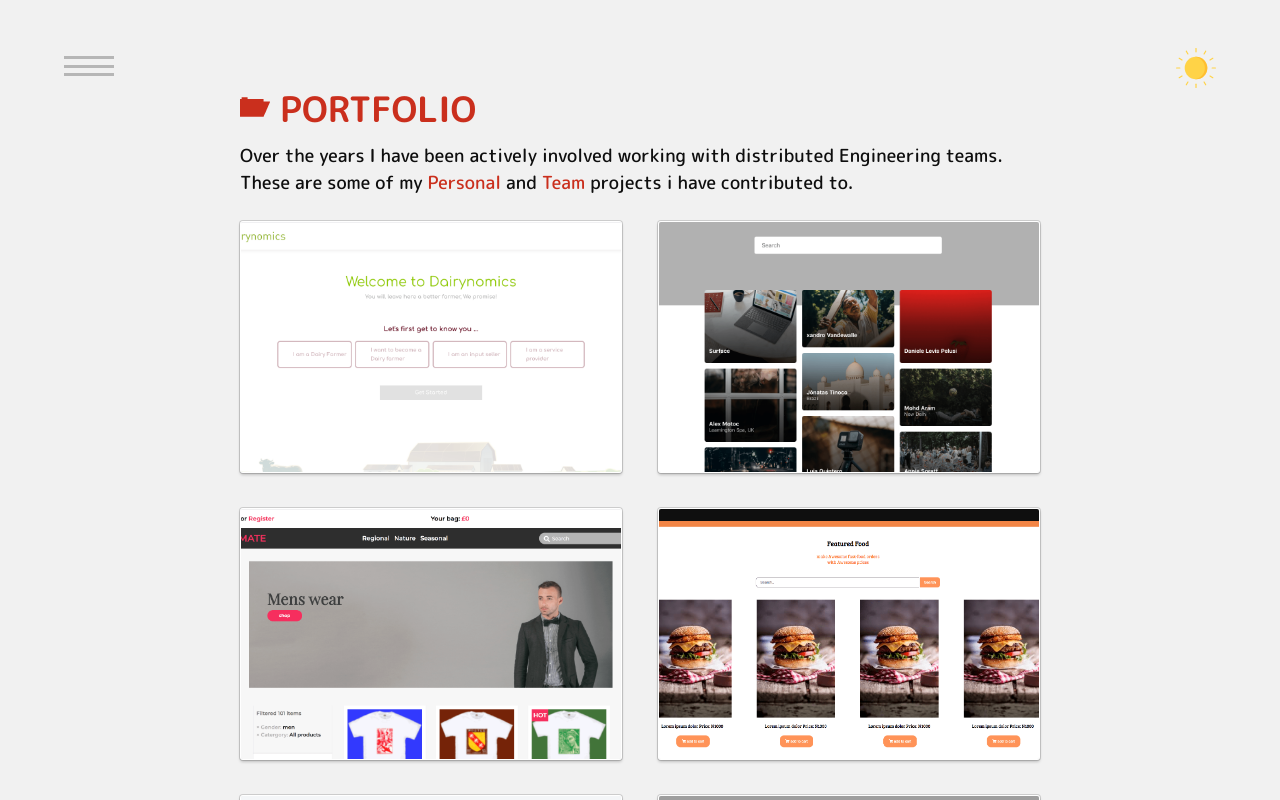
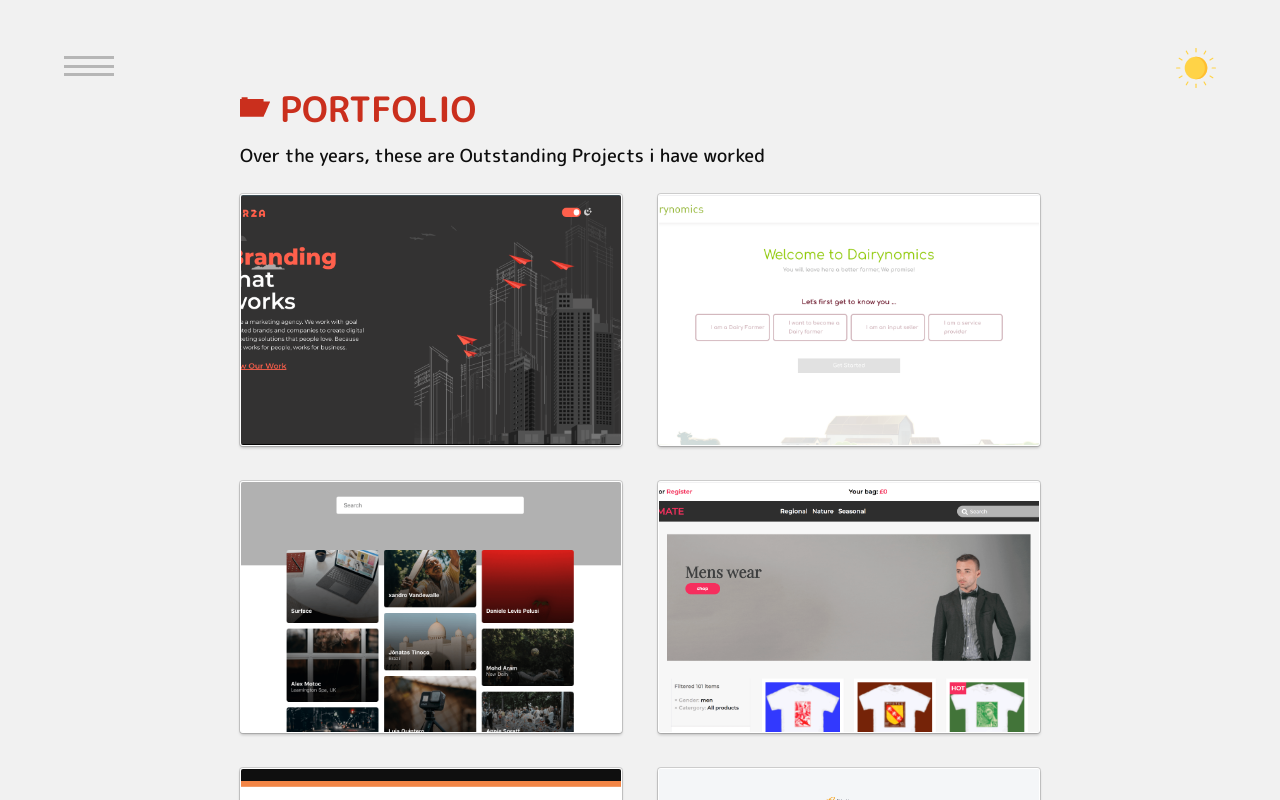
Before and after one commit to akpante3/PortFolio, a React (Create React App) app: page /about in a window 1280 px wide. Both pictures are taken after a click on the button "next". Built offline with nearby package versions, Linux system fonts and the light colour scheme; grey boxes are pictures that could not be loaded.

Commit message:
forza app upload

```diff
--- a/src/index.js
+++ b/src/index.js
@@ -2,9 +2,6 @@ import React from 'react';
 import ReactDOM from 'react-dom';
 import './index.css';
 import App from './App';
-import {
-  BrowserRouter as Router,
-} from "react-router-dom";
 import * as serviceWorker from './serviceWorker';
 
 ReactDOM.render(
--- a/src/pages/home/home.js
+++ b/src/pages/home/home.js
@@ -34,9 +34,7 @@ const  App = () => {
   const [isDay, setIsDay] = useState(true);
   const [selectedTemplate, setselectedTemplate] = useState(null);
 
-  useEffect(() => {
-    selectedTemplates ()
-  }, [section]);
+
 
   const toggleMenu = () => {
     setshowMenu(!showMenu)
@@ -66,7 +64,10 @@ const  App = () => {
       history.push('/about')
      }
   }
-
+  useEffect(() => {
+    selectedTemplates ()
+    // eslint-disable-next-line
+  }, [section]);
 
     return (
       <div className={!isDay ? 'theme--black' : ''}>
--- a/src/pages/index.js
+++ b/src/pages/index.js
@@ -1,6 +1,5 @@
 import React from 'react';
 import {
-  Link,
   useHistory
 } from "react-router-dom";
 
@@ -9,7 +8,7 @@ function Menu(props) {
 
   return (
       <div>
-            { history.push('/about') }
+        { history.push('/about') }
       </div>
   );
 }
--- a/src/pages/introduction/Introduction.js
+++ b/src/pages/introduction/Introduction.js
@@ -9,7 +9,7 @@ function Introduction() {
     <div className="introduction">
       <div>
         <div id="name-intro">Hello, I am <span className="highlight">Victor Obije</span></div>
-        <div id="profession">I'm a Full-Stack Software Engineer <img src={require('../../images/icons/nerd.png') } /></div>
+        <div id="profession">I'm a Full-Stack Software Engineer <img src={require('../../images/icons/nerd.png') } alt="nerd" /></div>
         <Link to={'/contact'}><button className="btn btn--md introduction__button">contact</button></Link>
       </div>
     </div>
--- a/src/pages/portfolio/Portfolio.js
+++ b/src/pages/portfolio/Portfolio.js
@@ -3,43 +3,50 @@ import './Portfolio.scss';
 
 function Portfolio() {
     const list = [
+        {
+            id:1,
+            link: 'https://forza-tau.vercel.app/',
+            name: 'Forza WEB',
+            tech:['ReactJS', 'SCSS', 'animations'],
+            image: require('../../images/forzaapp.png')
+        },
        {
-           id:1,
+           id:2,
            link: 'https://dairynomics.netlify.app/',
            name: 'Darynomics',
-           tech:['VueJS', 'Vuex', 'SCSS', 'NodeJ', 'Express',],
+           tech:['VueJS', 'Vuex', 'SCSS', 'NodeJ', 'Express'],
            image: require('../../images/Dairynomics-min.png')
        },
        {
-            id:2,
+            id:3,
             link: 'https://picture-grid-app.now.sh/',
             name: 'Picture Grid',
             tech:['VueJS', 'Vuex', 'Nuxt', 'SCSS'],
             image: require('../../images/grid_app-min.png')
         },
         {
-            id:3,
+            id:4,
             link: 'https://akpante3.github.io/e-commerce-UI-UX/',
             name: 'ShopMate',
             tech:['UI/UX', 'Html', 'CSS3'],
             image: require('../../images/shopmate-min.png')
         },
         {
-            id:4,
+            id:5,
             link: 'https://github.com/akpante3/fast-food-fast',
             name: 'Fast Food Fast',
             tech:['ReactJS', 'NodeJs','ExpressJs'],
             image: require('../../images/fast-food.png')
         },
         {
-            id: 5,
+            id: 6,
             link: 'https://dashboard.flutterwave.com/',
             name: 'Rave',
             tech:['VueJS', 'Vuex', 'NodeJs','ExpressJs'],
             image: require('../../images/Rave-min.png')
         },
         {
-            id:6,
+            id:7,
             link: 'https://event-management-app.now.sh/',
             name: 'Product',
             tech:['VueJS', 'UI/UX', 'CSS3'],
@@ -73,7 +80,7 @@ function Portfolio() {
             <div className="portfolio__header">
                 <img src={require('./portfolio.svg')} alt="portfolio" />PORTFOLIO
             </div>
-            <p className="portfolio__detail">Over the years I have been actively involved working with distributed Engineering teams. These are some of my <span>Personal</span>  and <span>Team</span> projects i have contributed to.</p>
+            <p className="portfolio__detail">Over the years, these are Outstanding Projects i have worked</p>
             <div className="portfolio__project">
               <ProjectTemplate />
             </div>
--- a/src/pages/skills/MyOffer.js
+++ b/src/pages/skills/MyOffer.js
@@ -1,4 +1,4 @@
-import React, { useState, useEffect } from 'react';
+import React, { useEffect } from 'react';
 import './MyOffer.scss';
 
 function Skills() {
--- a/src/routes/index.js
+++ b/src/routes/index.js
@@ -1,11 +1,9 @@
 import React from "react";
-import page from '../pages'
 import Home from '../pages/home/home'
 import NotFound from '../pages/404/404'
 import {
   Switch,
-  Route,
-  Redirect
+  Route
 } from "react-router-dom";
 
 /**
```
Also changed, not shown: src/images/forzaapp.png (added).
